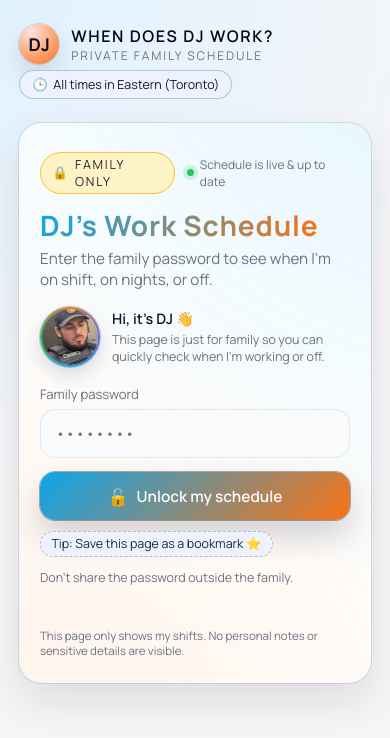
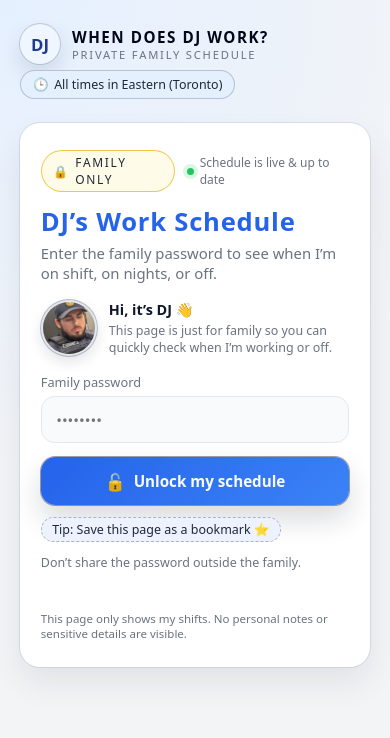
Before and after one commit to whendoesdj/Whendoesdj-work, a plain HTML site: page index.html in a window 390 px wide. Drawn offline with Linux system fonts and the light colour scheme.

Commit message:
Update index.html

```diff
--- a/index.html
+++ b/index.html
@@ -6,27 +6,23 @@
   <meta name="viewport" content="width=device-width, initial-scale=1" />
   <meta name="description" content="Private schedule page for DJ's work shifts." />
 
-  <!-- Modern, UI-friendly font -->
-  <link href="https://fonts.googleapis.com/css2?family=Manrope:wght@400;500;600;700&display=swap" rel="stylesheet" />
-
   <style>
     :root {
-      /* Warm, minimal dashboard palette */
-      --bg: #f5f5f7;
+      --bg: #f3f4f6;
       --card: #ffffff;
-      --card-soft: #f9fafb;
-      --accent: #0ea5e9;   /* sky blue */
-      --accent2: #f97316;  /* warm orange */
-      --text: #111827;     /* almost black */
-      --muted: #6b7280;    /* grey */
+      --text: #111827;
+      --muted: #6b7280;
+      --accent: #2563eb;   /* calm blue */
+      --accent-soft: #dbeafe;
+      --accent-warm: #f97316; /* for event color hinting */
+      --border-subtle: #e5e7eb;
       --danger: #dc2626;
-      --border-subtle: #e5e7eb;
     }
 
     * {
       box-sizing: border-box;
-      font-family: "Manrope", system-ui, -apple-system, BlinkMacSystemFont,
-        "SF Pro Text", "Segoe UI", sans-serif;
+      font-family: system-ui, -apple-system, BlinkMacSystemFont, "SF Pro Text",
+        "Segoe UI", sans-serif;
     }
 
     body {
@@ -34,9 +30,7 @@
       min-height: 100vh;
       display: flex;
       justify-content: center;
-      background:
-        radial-gradient(circle at top left, #e0f2fe, #f5f5f7 50%),
-        radial-gradient(circle at bottom right, #fee2e2, #f9fafb 70%);
+      background: radial-gradient(circle at top left, #e5f0ff, #f3f4f6 55%);
       color: var(--text);
     }
 
@@ -44,7 +38,7 @@
       width: 100%;
       max-width: 1100px;
       margin: 0 auto;
-      padding: 1.5rem 1.5rem 2.25rem;
+      padding: 1.5rem 1.5rem 2.2rem;
       display: flex;
       flex-direction: column;
       gap: 1.5rem;
@@ -69,20 +63,20 @@
       width: 40px;
       height: 40px;
       border-radius: 999px;
-      background: radial-gradient(circle at 30% 20%, #fee2e2, #f97316);
+      background: #eff6ff;
       display: flex;
       align-items: center;
       justify-content: center;
-      color: #0b1120;
-      font-weight: 800;
-      font-size: 1.1rem;
+      color: #1e3a8a;
+      font-weight: 700;
+      font-size: 1.05rem;
       box-shadow:
-        0 0 0 1px rgba(148, 163, 184, 0.4),
-        0 12px 24px rgba(15, 23, 42, 0.12);
+        0 0 0 1px rgba(148, 163, 184, 0.5),
+        0 10px 22px rgba(15, 23, 42, 0.12);
     }
 
     .logo-text-main {
-      font-size: 1rem;
+      font-size: 0.95rem;
       font-weight: 600;
       letter-spacing: 0.10em;
       text-transform: uppercase;
@@ -90,7 +84,7 @@
     }
 
     .logo-text-sub {
-      font-size: 0.75rem;
+      font-size: 0.7rem;
       text-transform: uppercase;
       letter-spacing: 0.16em;
       color: var(--muted);
@@ -100,9 +94,9 @@
       font-size: 0.8rem;
       padding: 0.3rem 0.75rem;
       border-radius: 999px;
-      background: #eef2ff;
+      background: #e5f0ff;
       border: 1px solid rgba(148, 163, 184, 0.6);
-      color: #111827;
+      color: #1f2937;
       display: flex;
       align-items: center;
       gap: 0.35rem;
@@ -120,27 +114,16 @@
 
     #login-view {
       width: 100%;
-      max-width: 440px;
+      max-width: 430px;
       background: var(--card);
-      border-radius: 1.4rem;
-      padding: 1.8rem 1.6rem 1.6rem;
+      border-radius: 1.25rem;
+      padding: 1.7rem 1.6rem 1.6rem;
       box-shadow:
-        0 18px 40px rgba(15, 23, 42, 0.10),
-        0 0 0 1px rgba(148, 163, 184, 0.30);
+        0 16px 32px rgba(15, 23, 42, 0.08),
+        0 0 0 1px rgba(148, 163, 184, 0.25);
       margin-inline: auto;
       position: relative;
       overflow: hidden;
-    }
-
-    #login-view::before {
-      content: "";
-      position: absolute;
-      inset: -40%;
-      background:
-        radial-gradient(circle at top right, rgba(14, 165, 233, 0.16), transparent 60%),
-        radial-gradient(circle at bottom left, rgba(249, 115, 22, 0.14), transparent 60%);
-      opacity: 0.9;
-      pointer-events: none;
     }
 
     .card-inner {
@@ -162,12 +145,12 @@
       gap: 0.35rem;
       padding: 0.18rem 0.7rem;
       border-radius: 999px;
-      font-size: 0.78rem;
+      font-size: 0.75rem;
       letter-spacing: 0.14em;
       text-transform: uppercase;
-      color: #1f2933;
-      background: #fef3c7;
-      border: 1px solid rgba(251, 191, 36, 0.9);
+      color: #1f2937;
+      background: #fefce8;
+      border: 1px solid rgba(234, 179, 8, 0.7);
     }
 
     .mini-indicator {
@@ -183,28 +166,26 @@
       height: 7px;
       border-radius: 999px;
       background: #22c55e;
-      box-shadow: 0 0 0 4px rgba(34, 197, 94, 0.18);
+      box-shadow: 0 0 0 4px rgba(34, 197, 94, 0.16);
     }
 
     h1 {
       margin: 0 0 0.25rem;
-      font-size: 1.75rem;
+      font-size: 1.6rem;
       letter-spacing: 0.03em;
       display: flex;
       align-items: baseline;
-      gap: 0.45rem;
+      gap: 0.35rem;
       color: #020617;
     }
 
     h1 span.highlight {
-      background: linear-gradient(120deg, #0ea5e9, #f97316);
-      -webkit-background-clip: text;
-      color: transparent;
+      color: var(--accent);
     }
 
     .subtitle {
-      margin: 0 0 1.1rem;
-      font-size: 0.95rem;
+      margin: 0 0 1.05rem;
+      font-size: 0.93rem;
       color: var(--muted);
       max-width: 340px;
     }
@@ -214,28 +195,21 @@
       grid-template-columns: auto minmax(0, 1fr);
       align-items: center;
       gap: 0.75rem;
-      margin-bottom: 1.1rem;
+      margin-bottom: 1.05rem;
     }
 
     .profile-photo-ring {
-      width: 60px;
-      height: 60px;
+      width: 56px;
+      height: 56px;
       border-radius: 999px;
       padding: 2px;
-      background: conic-gradient(
-        from 180deg,
-        #0ea5e9,
-        #22c55e,
-        #f97316,
-        #6366f1,
-        #0ea5e9
-      );
+      background: #e5e7eb;
       display: flex;
       align-items: center;
       justify-content: center;
       box-shadow:
-        0 0 0 1px rgba(148, 163, 184, 0.6),
-        0 8px 18px rgba(15, 23, 42, 0.14);
+        0 0 0 1px rgba(148, 163, 184, 0.7),
+        0 6px 14px rgba(15, 23, 42, 0.12);
     }
 
     .profile-photo {
@@ -270,15 +244,15 @@
 
     label {
       display: block;
-      margin-bottom: 0.4rem;
-      font-size: 0.82rem;
+      margin-bottom: 0.35rem;
+      font-size: 0.8rem;
       color: var(--muted);
     }
 
     input[type="password"] {
       width: 100%;
-      padding: 0.8rem 0.9rem;
-      border-radius: 0.9rem;
+      padding: 0.78rem 0.9rem;
+      border-radius: 0.85rem;
       border: 1px solid var(--border-subtle);
       background: #f9fafb;
       color: var(--text);
@@ -294,8 +268,8 @@
     input[type="password"]:focus {
       border-color: var(--accent);
       box-shadow:
-        0 0 0 1px rgba(14, 165, 233, 0.45),
-        0 10px 24px rgba(15, 23, 42, 0.12);
+        0 0 0 1px rgba(37, 99, 235, 0.4),
+        0 8px 20px rgba(15, 23, 42, 0.10);
       background: #ffffff;
       transform: translateY(-1px);
     }
@@ -304,12 +278,12 @@
       margin-top: 0.9rem;
       width: 100%;
       padding: 0.78rem 1rem;
-      border-radius: 0.95rem;
+      border-radius: 0.9rem;
       border: none;
-      background: linear-gradient(135deg, var(--accent), var(--accent2));
+      background: linear-gradient(135deg, var(--accent), #3b82f6);
       color: #f9fafb;
       font-weight: 600;
-      font-size: 0.96rem;
+      font-size: 0.95rem;
       cursor: pointer;
       display: inline-flex;
       align-items: center;
@@ -317,22 +291,22 @@
       gap: 0.5rem;
       transition: transform 0.12s ease, box-shadow 0.12s ease, filter 0.12s ease;
       box-shadow:
-        0 16px 32px rgba(15, 23, 42, 0.18),
-        0 0 0 1px rgba(15, 23, 42, 0.35);
+        0 14px 28px rgba(15, 23, 42, 0.16),
+        0 0 0 1px rgba(15, 23, 42, 0.4);
     }
 
     button:hover {
       transform: translateY(-1px);
       filter: brightness(1.03);
       box-shadow:
-        0 20px 40px rgba(15, 23, 42, 0.24),
-        0 0 0 1px rgba(15, 23, 42, 0.4);
+        0 18px 36px rgba(15, 23, 42, 0.20),
+        0 0 0 1px rgba(15, 23, 42, 0.45);
     }
 
     button:active {
       transform: translateY(0);
       box-shadow:
-        0 10px 22px rgba(15, 23, 42, 0.18),
+        0 10px 22px rgba(15, 23, 42, 0.16),
         0 0 0 1px rgba(15, 23, 42, 0.4);
     }
 
@@ -354,20 +328,20 @@
     .hint-pill {
       padding: 0.2rem 0.65rem;
       border-radius: 999px;
-      border: 1px dashed rgba(148, 163, 184, 0.7);
+      border: 1px dashed rgba(148, 163, 184, 0.8);
       background: #eef2ff;
-      color: #1e293b;
+      color: #1f2937;
     }
 
     .error {
-      margin-top: 0.65rem;
+      margin-top: 0.6rem;
       font-size: 0.8rem;
       color: var(--danger);
       min-height: 1.1em;
     }
 
     .footnote {
-      margin-top: 1.1rem;
+      margin-top: 1.05rem;
       font-size: 0.72rem;
       color: var(--muted);
     }
@@ -383,29 +357,30 @@
       display: flex;
       align-items: stretch;
       gap: 1.1rem;
-      margin-top: 0.4rem;
+      margin-top: 0.35rem;
       flex-wrap: wrap;
     }
 
     .hero-photo-card {
       background: var(--card);
-      border-radius: 1.4rem;
-      padding: 0.85rem;
+      border-radius: 1.25rem;
+      padding: 0.8rem;
       box-shadow:
         0 14px 30px rgba(15, 23, 42, 0.10),
-        0 0 0 1px rgba(148, 163, 184, 0.28);
+        0 0 0 1px rgba(148, 163, 184, 0.26);
       display: flex;
       flex-direction: column;
       gap: 0.55rem;
-      flex: 0 0 260px;       /* fixed-ish width on desktop */
-      max-width: 280px;
+      flex: 0 0 240px;
+      max-width: 260px;
     }
 
     .hero-photo-wrap {
-      border-radius: 1.2rem;
+      border-radius: 1rem;
       overflow: hidden;
       background: #e5e7eb;
-      aspect-ratio: 3 / 4;   /* controlled portrait */
+      aspect-ratio: 4 / 5;   /* portrait-ish */
+      max-height: 360px;
       position: relative;
     }
 
@@ -415,6 +390,7 @@
       width: 100%;
       height: 100%;
       object-fit: cover;
+      object-position: center top;
       display: block;
     }
 
@@ -425,11 +401,11 @@
 
     .hero-copy-card {
       background: var(--card);
-      border-radius: 1.4rem;
-      padding: 1.1rem 1.25rem 1rem;
+      border-radius: 1.25rem;
+      padding: 1.05rem 1.2rem 1rem;
       box-shadow:
         0 14px 30px rgba(15, 23, 42, 0.10),
-        0 0 0 1px rgba(148, 163, 184, 0.28);
+        0 0 0 1px rgba(148, 163, 184, 0.26);
       display: flex;
       flex-direction: column;
       gap: 0.7rem;
@@ -438,8 +414,8 @@
     }
 
     .schedule-title {
-      font-size: 1.2rem;
-      font-weight: 700;
+      font-size: 1.15rem;
+      font-weight: 600;
       letter-spacing: 0.06em;
       text-transform: uppercase;
       color: #0f172a;
@@ -456,24 +432,24 @@
       gap: 0.5rem;
       font-size: 0.76rem;
       color: var(--muted);
-      margin-top: 0.2rem;
+      margin-top: 0.1rem;
     }
 
     .legend-pill {
       display: inline-flex;
       align-items: center;
       gap: 0.35rem;
-      padding: 0.2rem 0.6rem;
+      padding: 0.18rem 0.6rem;
       border-radius: 999px;
-      border: 1px solid rgba(148, 163, 184, 0.7);
-      background: #f5f5ff;
+      border: 1px solid rgba(148, 163, 184, 0.8);
+      background: #f3f4ff;
     }
 
     .legend-dot {
       width: 8px;
       height: 8px;
       border-radius: 999px;
-      background: #0ea5e9;
+      background: #2563eb;
     }
     .legend-dot.days { background: #22c55e; }
     .legend-dot.nights { background: #6366f1; }
@@ -487,11 +463,11 @@
     .calendar-card {
       margin-top: 1rem;
       background: var(--card);
-      border-radius: 1.4rem;
+      border-radius: 1.25rem;
       padding: 1rem;
       box-shadow:
         0 16px 34px rgba(15, 23, 42, 0.12),
-        0 0 0 1px rgba(148, 163, 184, 0.30);
+        0 0 0 1px rgba(148, 163, 184, 0.28);
       display: flex;
       flex-direction: column;
       min-height: 520px;
@@ -507,7 +483,7 @@
     }
 
     .calendar-title {
-      font-size: 1.0rem;
+      font-size: 1rem;
       font-weight: 600;
       letter-spacing: 0.05em;
       text-transform: uppercase;
@@ -522,7 +498,7 @@
 
     .calendar-frame-wrapper {
       flex: 1;
-      border-radius: 1.1rem;
+      border-radius: 1rem;
       overflow: hidden;
       border: 1px solid rgba(148, 163, 184, 0.7);
       background: #f3f4f6;
@@ -556,8 +532,7 @@
 
     @media (max-width: 900px) {
       .container {
-        padding-inline: 1.2rem;
-        max-width: 100%;
+        padding-inline: 1.25rem;
       }
 
       .schedule-hero {
@@ -565,8 +540,7 @@
       }
 
       .hero-photo-card {
-        flex: 0 0 auto;
-        max-width: 320px;
+        max-width: 280px;
       }
     }
 
@@ -594,7 +568,7 @@
       }
 
       .hero-photo-wrap {
-        aspect-ratio: 3 / 4;
+        aspect-ratio: 4 / 5;
       }
     }
   </style>
@@ -687,7 +661,7 @@
               <img id="profile-photo-large" src="" alt="Photo of DJ" />
             </div>
             <div class="hero-photo-caption">
-              Pulled straight from my work calendar. If something looks wrong, assume I haven’t updated it yet.
+              Pulled straight from my work calendar. If something looks off, assume I just haven’t updated it yet.
             </div>
           </aside>
 
@@ -735,7 +709,7 @@
           </div>
 
           <div class="calendar-footer">
-            If the calendar looks small on your phone, try rotating your screen or pinch-zoom inside the calendar.
+            If the calendar looks small on your phone, rotate your screen or pinch-zoom inside the calendar.
           </div>
         </section>
       </section>
@@ -743,7 +717,7 @@
   </div>
 
   <script>
-    // CONFIG – you don’t need to touch this unless you change password, photo, or calendar.
+    // CONFIG – you only touch this if you change password/photo/calendar.
     const CONFIG = {
       PASSWORD: "beautyswitch",
       PROFILE_IMAGE_URL:
@@ -762,7 +736,7 @@
       }
     }
 
-    // Build calendar URL with cleaner, more colorful month view.
+    // Build calendar URL with cleaner month view + orange events
     function buildCalendarUrl() {
       let url = CONFIG.BASE_CALENDAR_URL || "";
       if (!url) return "";
@@ -770,7 +744,6 @@
       const hasQuery = url.includes("?");
       const join = hasQuery ? "&" : "?";
 
-      // Light background, month view, hide clutter, warm orange events.
       url += join +
         "bgcolor=%23f3f4f6" +
         "&mode=MONTH" +
@@ -789,9 +762,7 @@
       const frame = document.getElementById("schedule-frame");
       if (!frame) return;
       const built = buildCalendarUrl();
-      if (built) {
-        frame.src = built;
-      }
+      if (built) frame.src = built;
     }
 
     function resizeCalendarFrame() {
```
